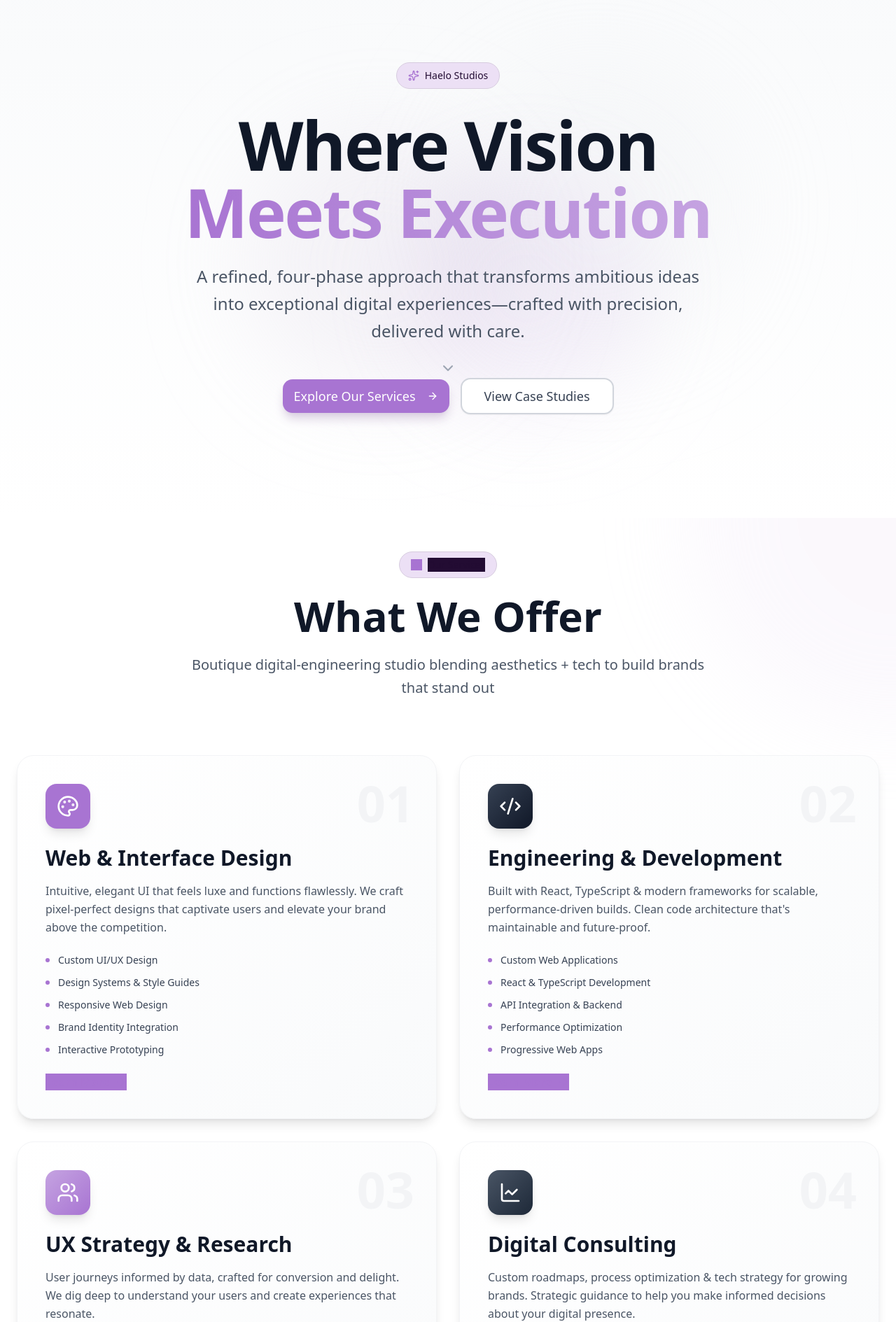
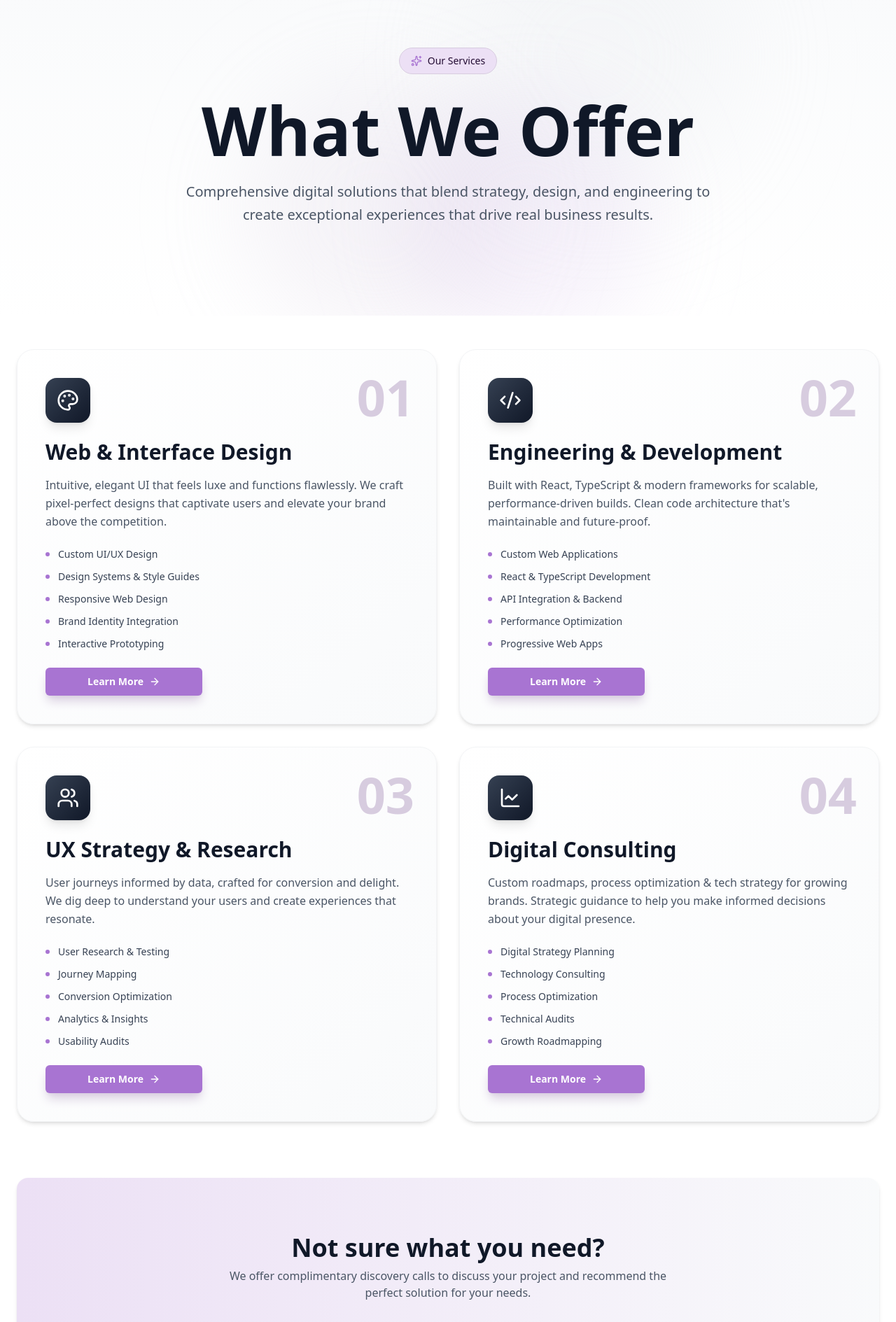
Before and after one commit to hellobunni/haelo, a Next.js app: page /services in a window 1280 px wide. Shown: the part 140-2029 px from the top of the page at 70% size. Built offline with nearby package versions, Linux system fonts and the light colour scheme.

Commit message:
Cleaned up Services page and linted

```diff
--- a/src/components/blocks/HeroSection.tsx
+++ b/src/components/blocks/HeroSection.tsx
@@ -56,7 +56,7 @@ export interface HeroButton {
 }
 
 export interface HeroSectionProps {
-  variant?: "fullscreen" | "standard";
+  variant?: "fullscreen" | "standard" | "simple";
   badge?: {
     text: string;
     icon?: string;
@@ -77,6 +77,7 @@ export interface HeroSectionProps {
   titleSize?:
     | "text-5xl md:text-6xl lg:text-7xl"
     | "text-6xl md:text-7xl lg:text-8xl";
+  badgeVariant?: "default" | "periwinkle";
 }
 
 export default function HeroSection({
@@ -90,6 +91,7 @@ export default function HeroSection({
   scrollAnimation = false,
   maxWidth = "max-w-6xl",
   titleSize = "text-5xl md:text-6xl lg:text-7xl",
+  badgeVariant = "default",
 }: HeroSectionProps) {
   const containerRef = useRef<HTMLDivElement>(null);
 
@@ -131,7 +133,13 @@ export default function HeroSection({
   const sectionClasses =
     variant === "fullscreen"
       ? "relative min-h-screen flex items-center justify-center overflow-hidden bg-gradient-to-b from-gray-50 to-white"
-      : "relative py-32 overflow-hidden bg-gradient-to-b from-gray-50 to-white";
+      : variant === "simple"
+        ? "relative py-16 overflow-hidden bg-gradient-to-b from-gray-50 to-white"
+        : "relative py-32 overflow-hidden bg-gradient-to-b from-gray-50 to-white";
+
+  // Override maxWidth for simple variant if not explicitly set
+  const effectiveMaxWidth =
+    variant === "simple" && maxWidth === "max-w-6xl" ? "max-w-5xl" : maxWidth;
 
   // Motion div style
   const motionStyle =
@@ -166,7 +174,7 @@ export default function HeroSection({
       {/* Content */}
       <motion.div
         style={motionStyle}
-        className={`relative z-10 ${maxWidth} mx-auto px-6 ${variant === "fullscreen" ? "text-center" : ""}`}
+        className={`relative z-10 ${effectiveMaxWidth} mx-auto px-6 ${variant === "fullscreen" ? "text-center" : ""}`}
       >
         <motion.div
           initial={{ opacity: 0, y: 30 }}
@@ -179,9 +187,27 @@ export default function HeroSection({
         >
           {/* Badge */}
           {badge && (
-            <div className="inline-flex items-center gap-2 px-4 py-2 rounded-full bg-pale-purple border border-thistle mb-8">
-              <BadgeIcon className="w-4 h-4 text-lavender-floral" />
-              <span className="text-sm font-medium text-dark-purple-2">
+            <div
+              className={`inline-flex items-center gap-2 px-4 py-2 rounded-full mb-8 ${
+                badgeVariant === "periwinkle"
+                  ? "bg-periwinkle-50 border border-periwinkle-200"
+                  : "bg-pale-purple border border-thistle"
+              }`}
+            >
+              <BadgeIcon
+                className={`w-4 h-4 ${
+                  badgeVariant === "periwinkle"
+                    ? "text-periwinkle-600"
+                    : "text-lavender-floral"
+                }`}
+              />
+              <span
+                className={`text-sm font-medium ${
+                  badgeVariant === "periwinkle"
+                    ? "text-periwinkle-900"
+                    : "text-dark-purple-2"
+                }`}
+              >
                 {badge.text}
               </span>
             </div>
@@ -199,12 +225,18 @@ export default function HeroSection({
             className={`${titleSize} font-bold text-gray-900 mb-6 ${variant === "fullscreen" ? "tracking-tight" : ""}`}
           >
             {title.line1}
-            {title.line2 && (
+            {title.line2 && variant !== "simple" && (
               <>
                 <br />
                 <span className="bg-gradient-to-r from-lavender-floral to-wisteria bg-clip-text text-transparent">
                   {title.line2}
                 </span>
+              </>
+            )}
+            {title.line2 && variant === "simple" && (
+              <>
+                <br />
+                {title.line2}
               </>
             )}
           </motion.h1>
@@ -218,7 +250,7 @@ export default function HeroSection({
               delay: variant === "fullscreen" ? 0.2 : 0,
               ease: "easeOut",
             }}
-            className={`text-xl ${variant === "fullscreen" ? "md:text-2xl" : ""} text-gray-600 ${variant === "fullscreen" ? "mb-12" : ""} max-w-3xl ${variant === "fullscreen" ? "mx-auto" : "mx-auto"} leading-relaxed`}
+            className={`text-xl ${variant === "fullscreen" ? "md:text-2xl" : ""} text-gray-600 ${variant === "fullscreen" ? "mb-12" : ""} max-w-3xl mx-auto leading-relaxed`}
           >
             {description}
           </motion.p>
--- a/src/components/pages/services.tsx
+++ b/src/components/pages/services.tsx
@@ -9,11 +9,10 @@ export default function ServicesPage() {
   return (
     <div className="bg-white">
       <HeroSection
-        variant="fullscreen"
+        variant="standard"
         badge={hero.badge}
         title={hero.title}
         description={hero.description}
-        buttons={hero.buttons}
         scrollIndicator={true}
         scrollAnimation={true}
         maxWidth="max-w-6xl"
--- a/src/components/process/ServicesSection.tsx
+++ b/src/components/process/ServicesSection.tsx
@@ -8,7 +8,6 @@ import {
   Users,
 } from "lucide-react";
 import { motion } from "motion/react";
-import Link from "next/link";
 import { Button } from "@/components/ui/button";
 import servicesData from "@/lib/data/services.json";
 
@@ -24,42 +23,13 @@ const iconMap: Record<string, React.ComponentType<{ className?: string }>> = {
 
 export default function ServicesSection() {
   const { services } = servicesData;
-  const BadgeIcon = iconMap[services.header.badge.icon] || Sparkles;
 
   return (
     <section
       className="pt-12 pb-28 bg-white relative overflow-hidden"
       id="services"
     >
-      {/* Background decoration */}
-      <div className="absolute inset-0 overflow-hidden pointer-events-none">
-        <div className="absolute top-0 right-0 w-[600px] h-[600px] bg-periwinkle-100 rounded-full blur-3xl opacity-20 transform translate-x-1/2 -translate-y-1/2"></div>
-        <div className="absolute bottom-0 left-0 w-[600px] h-[600px] bg-gray-100 rounded-full blur-3xl opacity-30 transform -translate-x-1/2 translate-y-1/2"></div>
-      </div>
-
       <div className="max-w-7xl mx-auto px-6 relative z-10">
-        <motion.div
-          initial={{ opacity: 0, y: 30 }}
-          whileInView={{ opacity: 1, y: 0 }}
-          viewport={{ once: true, margin: "-100px" }}
-          transition={{ duration: 0.6 }}
-          className="text-center mb-20"
-        >
-          <div className="inline-flex items-center gap-2 px-4 py-2 rounded-full bg-periwinkle-50 border border-periwinkle-200 mb-6">
-            <BadgeIcon className="w-4 h-4 text-periwinkle-600" />
-            <span className="text-sm font-medium text-periwinkle-900">
-              {services.header.badge.text}
-            </span>
-          </div>
-
-          <h2 className="text-5xl md:text-6xl font-bold text-gray-900 mb-6">
-            {services.header.title}
-          </h2>
-          <p className="text-xl text-gray-600 max-w-3xl mx-auto leading-relaxed">
-            {services.header.description}
-          </p>
-        </motion.div>
-
         <div className="grid lg:grid-cols-2 gap-8">
           {services.items.map((service, index) => {
             const Icon = iconMap[service.icon] || Palette;
@@ -74,15 +44,15 @@ export default function ServicesSection() {
                 whileHover={{ y: -8 }}
                 className="group relative"
               >
-                <div className="bg-linear-to-br from-white to-gray-50 rounded-3xl p-8 md:p-10 shadow-lg border border-gray-100 h-full transition-all duration-500 group-hover:shadow-2xl group-hover:border-periwinkle-200">
+                <div className="bg-linear-to-br from-white to-gray-50 rounded-3xl p-8 md:p-10 shadow-md border border-gray-100 h-full transition-all duration-500 group-hover:shadow-2xl group-hover:border-periwinkle-200">
                   {/* Number Badge */}
-                  <div className="absolute top-8 right-8 text-7xl font-bold text-gray-100 group-hover:text-periwinkle-50 transition-colors duration-500">
+                  <div className="absolute top-8 right-8 text-7xl font-bold text-periwinkle-200 group-hover:text-periwinkle-50 transition-colors duration-500">
                     {service.number}
                   </div>
 
                   {/* Icon */}
                   <div
-                    className={`w-16 h-16 rounded-2xl bg-linear-to-br ${service.color} flex items-center justify-center mb-6 shadow-lg group-hover:scale-110 transition-transform duration-500 relative z-10`}
+                    className={`w-16 h-16 rounded-2xl bg-linear-to-br from-gray-700 to-gray-900 flex items-center justify-center mb-6 shadow-lg group-hover:scale-110 transition-transform duration-500 relative z-10`}
                   >
                     <Icon className="w-8 h-8 text-white" />
                   </div>
@@ -120,13 +90,14 @@ export default function ServicesSection() {
                     </div>
 
                     {/* Learn More Link */}
-                    <button
-                      type="button"
-                      className="inline-flex items-center gap-2 text-periwinkle-600 font-semibold group-hover:gap-4 transition-all duration-300"
+                    <Button
+                      size="lg"
+                      variant="periwinkle"
+                      className="inline-flex items-center gap-2 text-periwinkle-600 font-semibold group-hover:gap-4 transition-all duration-300 rounded-sm w-56"
                     >
                       Learn More
                       <ArrowRight className="w-4 h-4" />
-                    </button>
+                    </Button>
                   </div>
                 </div>
               </motion.div>
@@ -142,22 +113,22 @@ export default function ServicesSection() {
           transition={{ duration: 0.6, delay: 0.4 }}
           className="mt-20 text-center"
         >
-          <div className="bg-linear-to-r from-periwinkle-50 to-gray-50 rounded-2xl p-12 border border-periwinkle-100">
-            <h3 className="text-3xl font-bold text-gray-900 mb-4">
+          <div className="bg-linear-to-r from-periwinkle-50 to-gray-50 rounded-2xl shadow-md px-12 py-20">
+            <h3 className="text-4xl font-bold text-gray-900 mb-2">
               {services.cta.title}
             </h3>
-            <p className="text-lg text-gray-600 mb-8 max-w-2xl mx-auto">
+            <p className="text-base text-gray-600 mb-8 max-w-2xl mx-auto">
               {services.cta.description}
             </p>
-            <Link href={services.cta.button.href}>
-              <Button
-                size="lg"
-                className="bg-periwinkle-600 hover:bg-periwinkle-700 text-white px-8 py-6 text-lg rounded-xl shadow-lg transition-all duration-300 hover:shadow-xl hover:scale-105"
-              >
-                {services.cta.button.text}
-                <ArrowRight className="ml-2 w-5 h-5" />
-              </Button>
-            </Link>
+            <Button
+              href={services.cta.button.href}
+              size="lg"
+              variant="periwinkle"
+              className="rounded-sm"
+            >
+              {services.cta.button.text}
+              <ArrowRight className="w-4 h-4" />
+            </Button>
           </div>
         </motion.div>
       </div>
--- a/src/lib/data/services.json
+++ b/src/lib/data/services.json
@@ -1,24 +1,13 @@
 {
   "hero": {
     "badge": {
-      "text": "Haelo Studios",
+      "text": "Our Services",
       "icon": "Sparkles"
     },
     "title": {
-      "line1": "Where Vision",
-      "line2": "Meets Execution"
+      "line1": "What We Offer"
     },
-    "description": "A refined, four-phase approach that transforms ambitious ideas into exceptional digital experiences—crafted with precision, delivered with care.",
-    "buttons": {
-      "primary": {
-        "text": "Explore Our Services",
-        "href": "#services"
-      },
-      "secondary": {
-        "text": "View Case Studies",
-        "href": "/work"
-      }
-    }
+    "description": "Comprehensive digital solutions that blend strategy, design, and engineering to create exceptional experiences that drive real business results."
   },
   "process": {
     "header": {
@@ -220,8 +209,7 @@
           "Responsive Web Design",
           "Brand Identity Integration",
           "Interactive Prototyping"
-        ],
-        "color": "from-lavender-floral to-lavender-floral"
+        ]
       },
       {
         "number": "02",
@@ -234,8 +222,7 @@
           "API Integration & Backend",
           "Performance Optimization",
           "Progressive Web Apps"
-        ],
-        "color": "from-gray-700 to-gray-900"
+        ]
       },
       {
         "number": "03",
@@ -248,8 +235,7 @@
           "Conversion Optimization",
           "Analytics & Insights",
           "Usability Audits"
-        ],
-        "color": "from-wisteria to-lavender-floral"
+        ]
       },
       {
         "number": "04",
@@ -262,8 +248,7 @@
           "Process Optimization",
           "Technical Audits",
           "Growth Roadmapping"
-        ],
-        "color": "from-gray-600 to-gray-800"
+        ]
       }
     ],
     "cta": {
```
